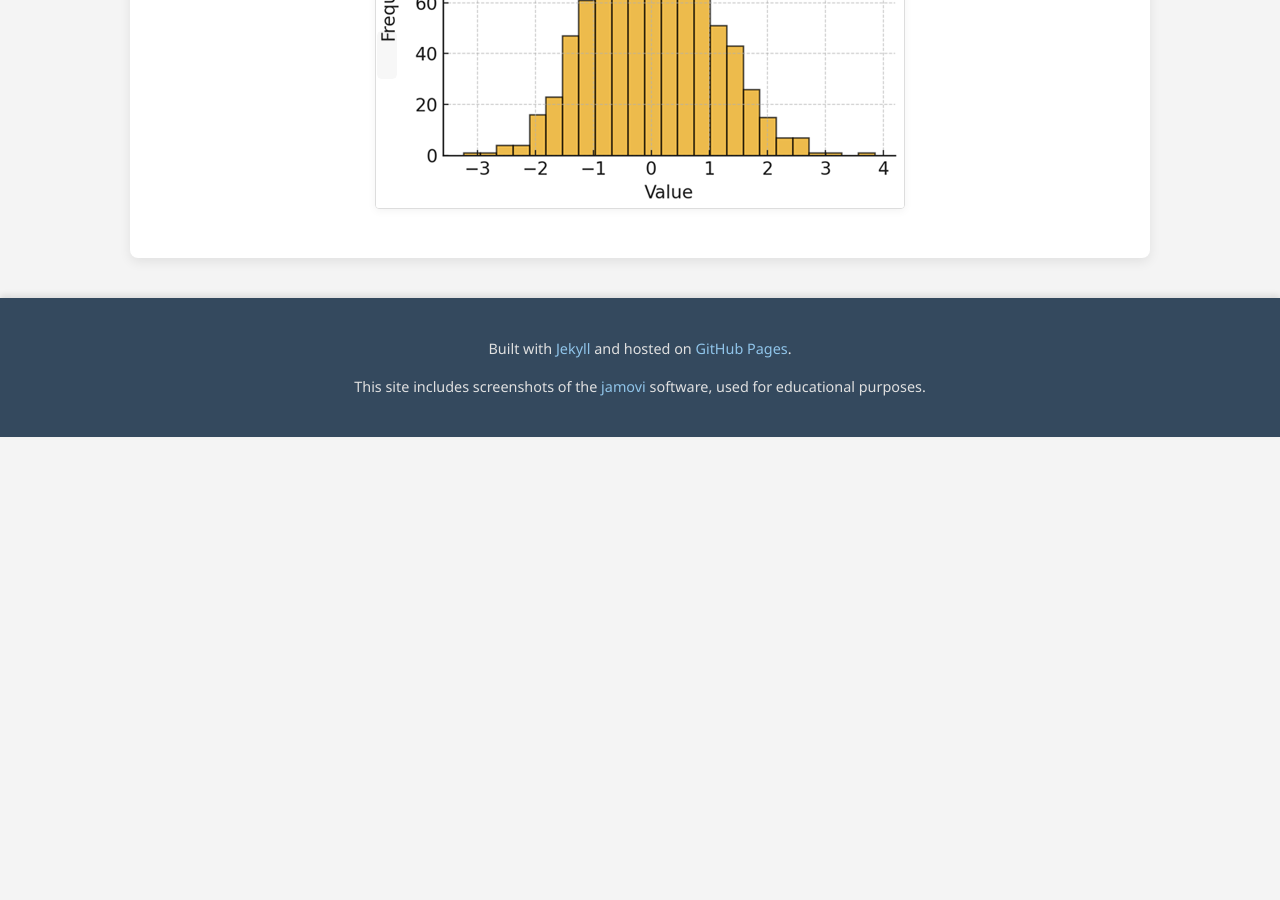
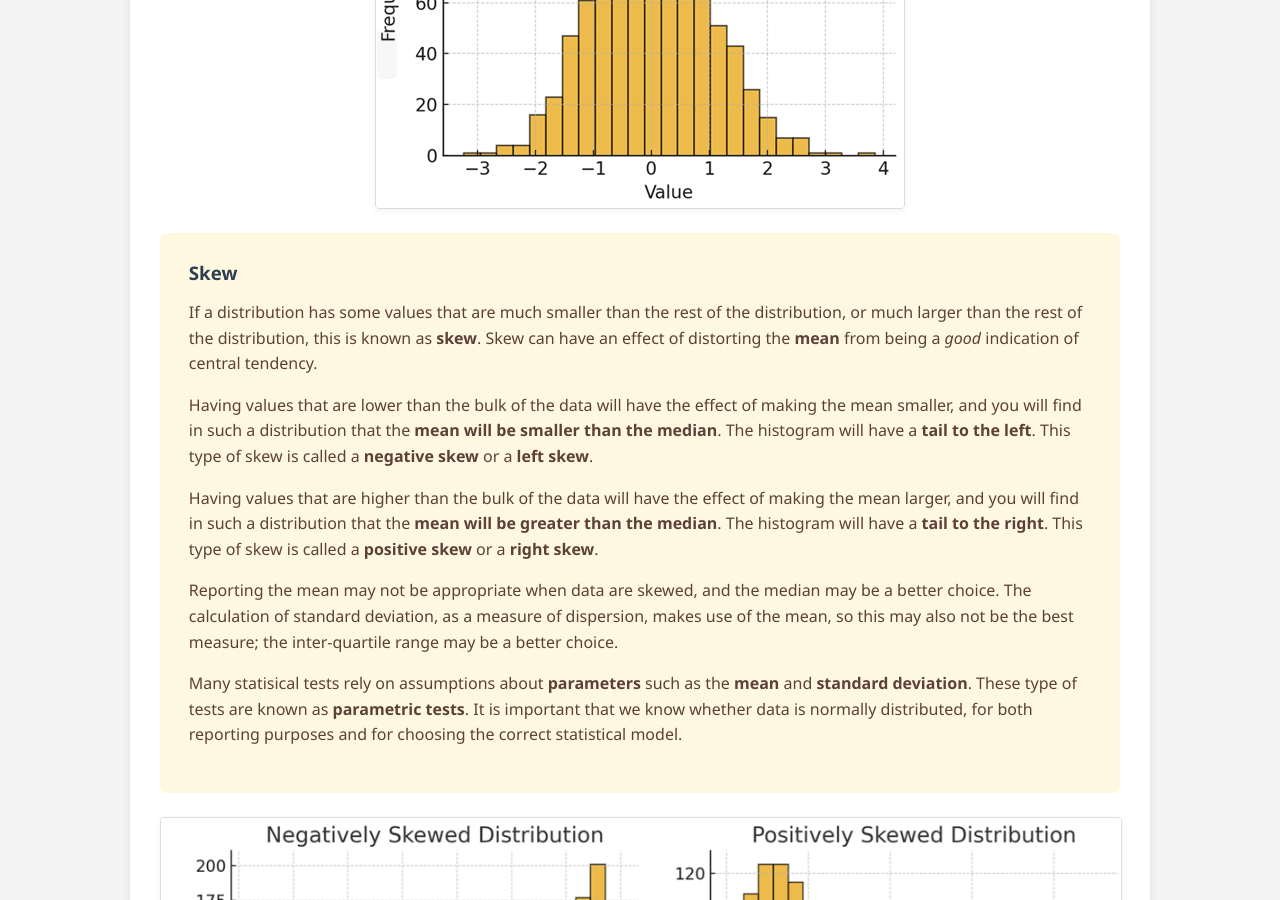
Before and after one commit to probe973/hsc-5066y, a Jekyll site: the page built from jamovi/normality/01-histograms.md, in a window 1280 px wide and 900 px high, scrolled down 839 px. Built offline with Jekyll 4.4.1, drawn with Linux system fonts in a browser that asks for light colours; before the commit the page ends 1276 px from its top, so only the background shows below that.

Commit message:
Update 01-histograms.md

```diff
--- a/jamovi/normality/01-histograms.md
+++ b/jamovi/normality/01-histograms.md
@@ -17,3 +17,24 @@ title: Histograms
 </div>
 
   ![A histogram that has a classic normal disribution shape.  The values on the x-axis range from -3 to 4 and on the y-axis from 0 to 120.  The modal area is at 0.]({{ "/assets/images/histnorm.png" | relative_url }})
+
+<div class="explanation" markdown="1">
+### Skew
+
+  If a distribution has some values that are much smaller than the rest of the distribution, or much larger than the rest of the distribution, this is known as **skew**.
+  Skew can have an effect of distorting the **mean** from being a *good* indication of central tendency.
+
+  Having values that are lower than the bulk of the data will have the effect of making the mean smaller, and you will find in such a distribution that the **mean will be smaller than the median**.  The histogram will
+  have a **tail to the left**.  This type of skew is called a **negative skew** or a **left skew**.
+
+  Having values that are higher than the bulk of the data will have the effect of making the mean larger, and you will find in such a distribution that the **mean will be greater than the median**.  The histogram will
+  have a **tail to the right**.  This type of skew is called a **positive skew** or a **right skew**.
+
+  Reporting the mean may not be appropriate when data are skewed, and the median may be a better choice.  The calculation of standard deviation, as a measure of dispersion, makes use of the mean, so this may also not be
+  the best measure; the inter-quartile range may be a better choice.
+
+  Many statisical tests rely on assumptions about **parameters** such as the **mean** and **standard deviation**.  These type of tests are known as **parametric tests**.  It is important that we know whether data
+  is normally distributed, for both reporting purposes and for choosing the correct statistical model.
+</div>
+
+ ![Side by side histograms where the first has a tail to the left, showing negative skew, and the second has a tail to the right, showing positive skew.]({{ "/assets/images/histskew.png" | relative_url }})
```
